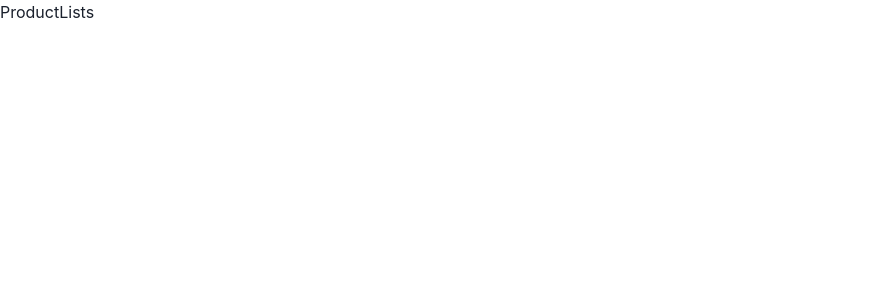
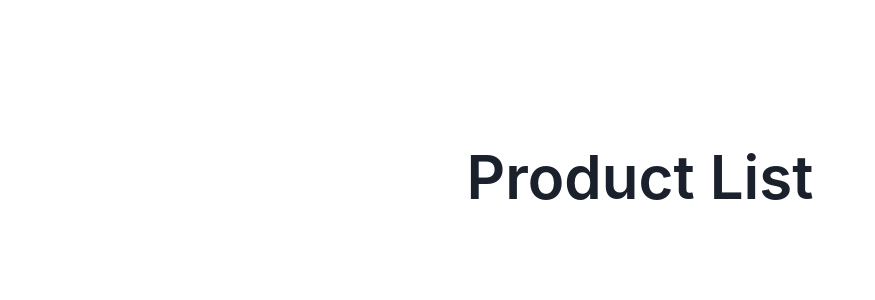
Before and after one commit to peterayeniofficial/product-list, a React (Create React App) app: page / in a window 1280 px wide. Shown: the top 300 px of the page, without its empty margins (0-875 px from the left). Built offline with nearby package versions, Linux system fonts and the light colour scheme.

Commit message:
feat(components): add header component

```diff
--- a/src/App.tsx
+++ b/src/App.tsx
@@ -1,8 +1,8 @@
 import React from 'react';
-import { Box } from '@chakra-ui/react';
+import ProductLists from './product-lists/ProductLists';
 
 function App() {
-  return <Box>ProductLists</Box>;
+  return <ProductLists />;
 }
 
 export default App;
--- /dev/null
+++ b/src/components/Header.tsx
@@ -0,0 +1,21 @@
+import React from 'react';
+import { Heading } from '@chakra-ui/react';
+
+interface HeaderProps {
+  title: string;
+}
+/**
+ ** Header component
+ * @param title - title of the header
+ */
+export default function Header({ title }: HeaderProps) {
+  return (
+    <Heading
+      fontWeight={600}
+      fontSize={{ base: '2xl', sm: '4xl', md: '6xl' }}
+      lineHeight="110%"
+    >
+      {title}
+    </Heading>
+  );
+}
--- /dev/null
+++ b/src/product-lists/ProductLists.tsx
@@ -0,0 +1,18 @@
+import React from 'react';
+import { Box, Container, Stack } from '@chakra-ui/react';
+import Header from '../components/Header';
+
+export default function ProductLists() {
+  return (
+    <Container maxW="3xl">
+      <Stack
+        as={Box}
+        textAlign="center"
+        spacing={{ base: 8, md: 14 }}
+        py={{ base: 20, md: 36 }}
+      >
+        <Header title="Product List" />
+      </Stack>
+    </Container>
+  );
+}
--- a/src/reportWebVitals.ts
+++ b/src/reportWebVitals.ts
@@ -1,10 +1,10 @@
+/* eslint-disable object-curly-newline */
+/* eslint-disable comma-dangle */
 import { ReportHandler } from 'web-vitals';
 
 const reportWebVitals = (onPerfEntry?: ReportHandler) => {
   if (onPerfEntry && onPerfEntry instanceof Function) {
-    import('web-vitals').then(({
-      getCLS, getFID, getFCP, getLCP, getTTFB,
-    }) => {
+    import('web-vitals').then(({ getCLS, getFID, getFCP, getLCP, getTTFB }) => {
       getCLS(onPerfEntry);
       getFID(onPerfEntry);
       getFCP(onPerfEntry);
```
